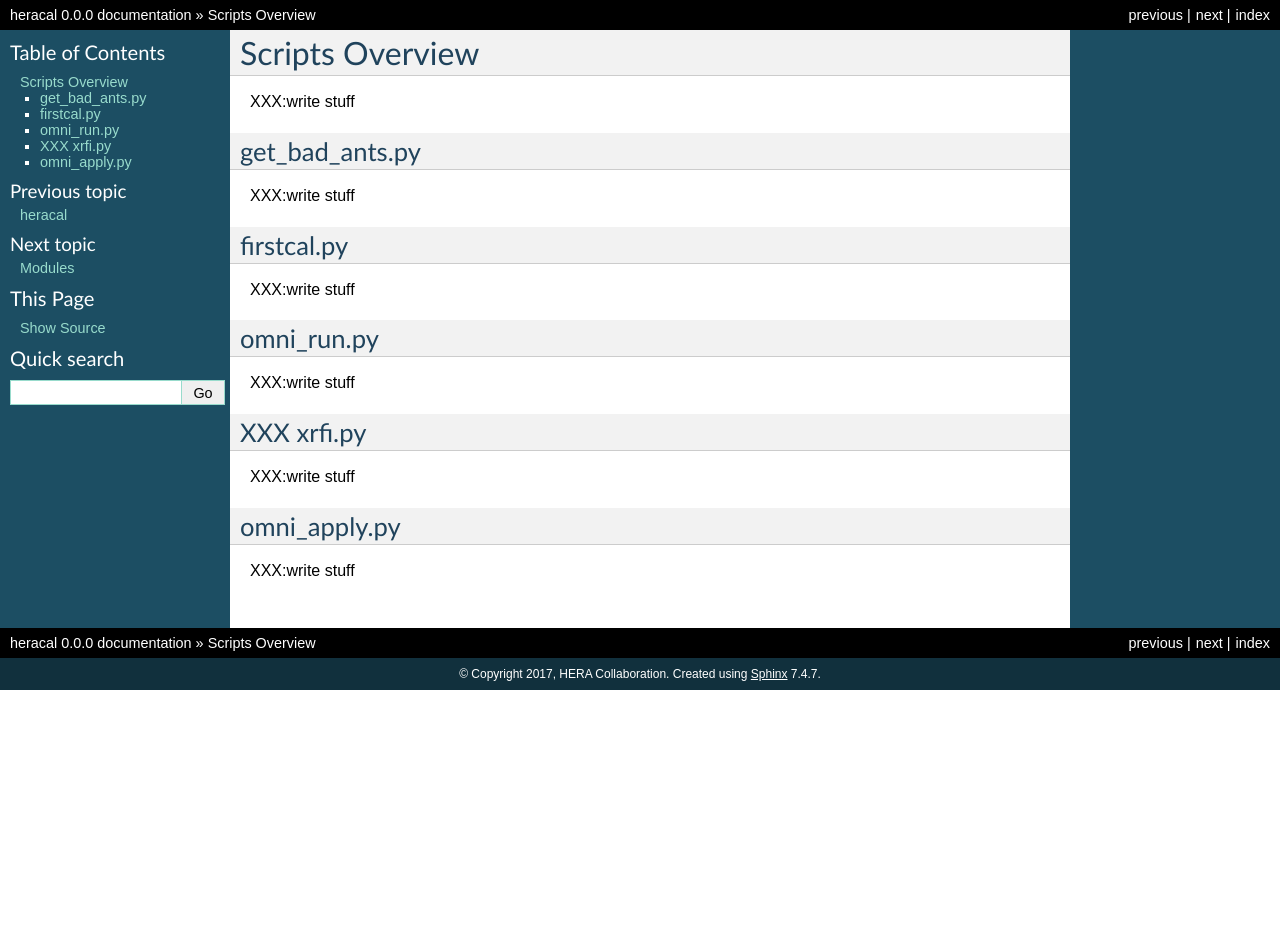
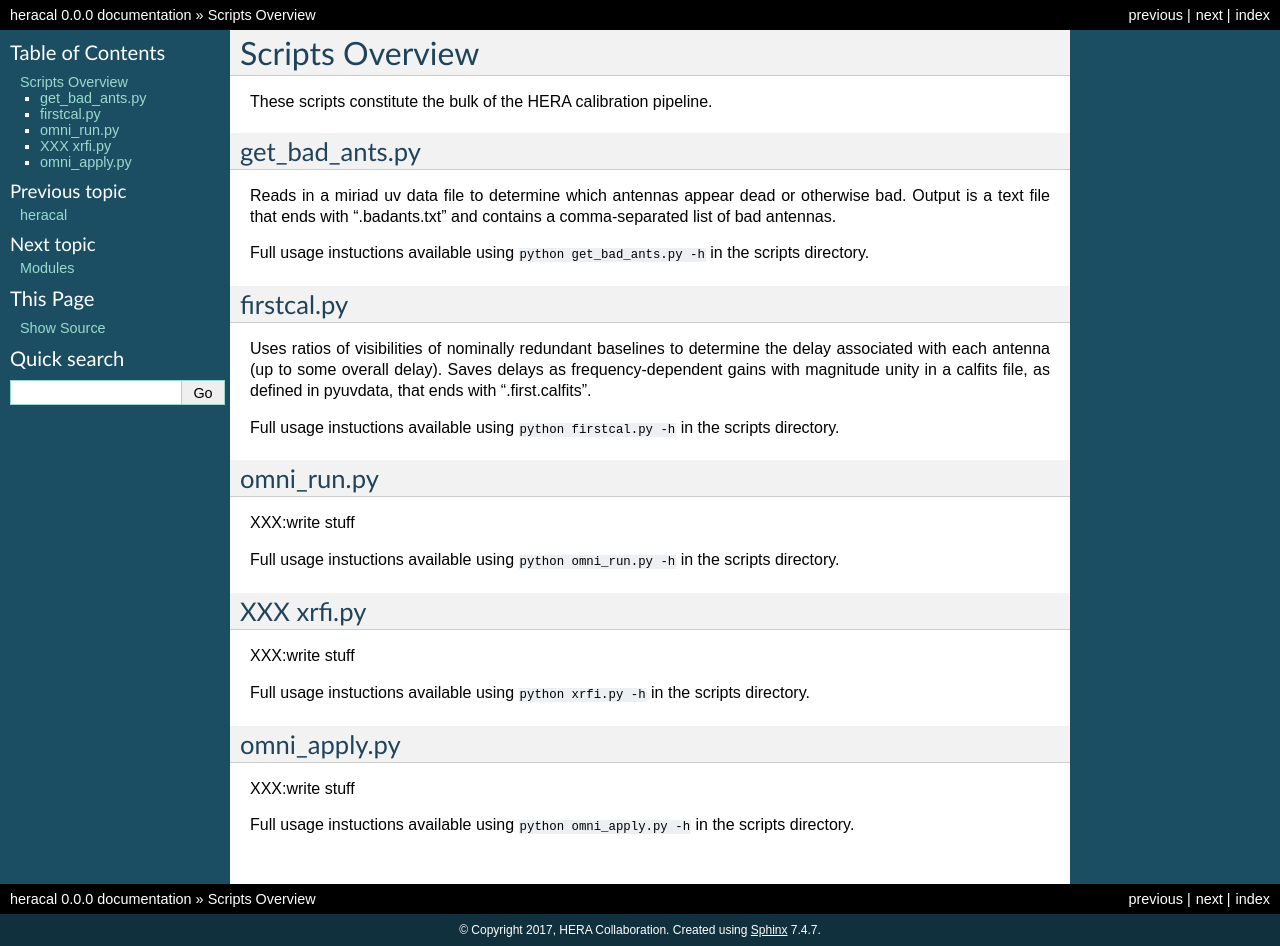
Before and after one commit to HERA-Team/hera_cal, a Sphinx documentation site: the page built from docs/scripts_overview.rst, in a window 1280 px wide. Built offline with Sphinx 7.4.7, drawn with Linux system fonts in a browser that asks for light colours; before the commit the page ends 900 px from its top, so only the background shows below that.

Commit message:
wrote bad ants and firstcal

```diff
--- a/docs/scripts_overview.rst
+++ b/docs/scripts_overview.rst
@@ -1,28 +1,35 @@
 Scripts Overview
 ===============
-XXX:write stuff
+These scripts constitute the bulk of the HERA calibration pipeline.
 
 
 get_bad_ants.py
 ---------------
-XXX:write stuff
+Reads in a miriad uv data file to determine which antennas appear dead or otherwise bad. Output is a text file that ends with ".badants.txt" and contains a comma-separated list of bad antennas.
+
+Full usage instuctions available using ``python get_bad_ants.py -h`` in the scripts directory.
 
 
 firstcal.py
 ---------------
-XXX:write stuff
+Uses ratios of visibilities of nominally redundant baselines to determine the delay associated with each antenna (up to some overall delay). Saves delays as frequency-dependent gains with magnitude unity in a calfits file, as defined in pyuvdata, that ends with ".first.calfits".
 
+Full usage instuctions available using ``python firstcal.py -h`` in the scripts directory.
 
 omni_run.py
 ---------------
 XXX:write stuff
 
+Full usage instuctions available using ``python omni_run.py -h`` in the scripts directory.
 
 XXX xrfi.py
 ---------------
 XXX:write stuff
 
+Full usage instuctions available using ``python xrfi.py -h`` in the scripts directory.
 
 omni_apply.py
 ---------------
 XXX:write stuff
+
+Full usage instuctions available using ``python omni_apply.py -h`` in the scripts directory.
```
